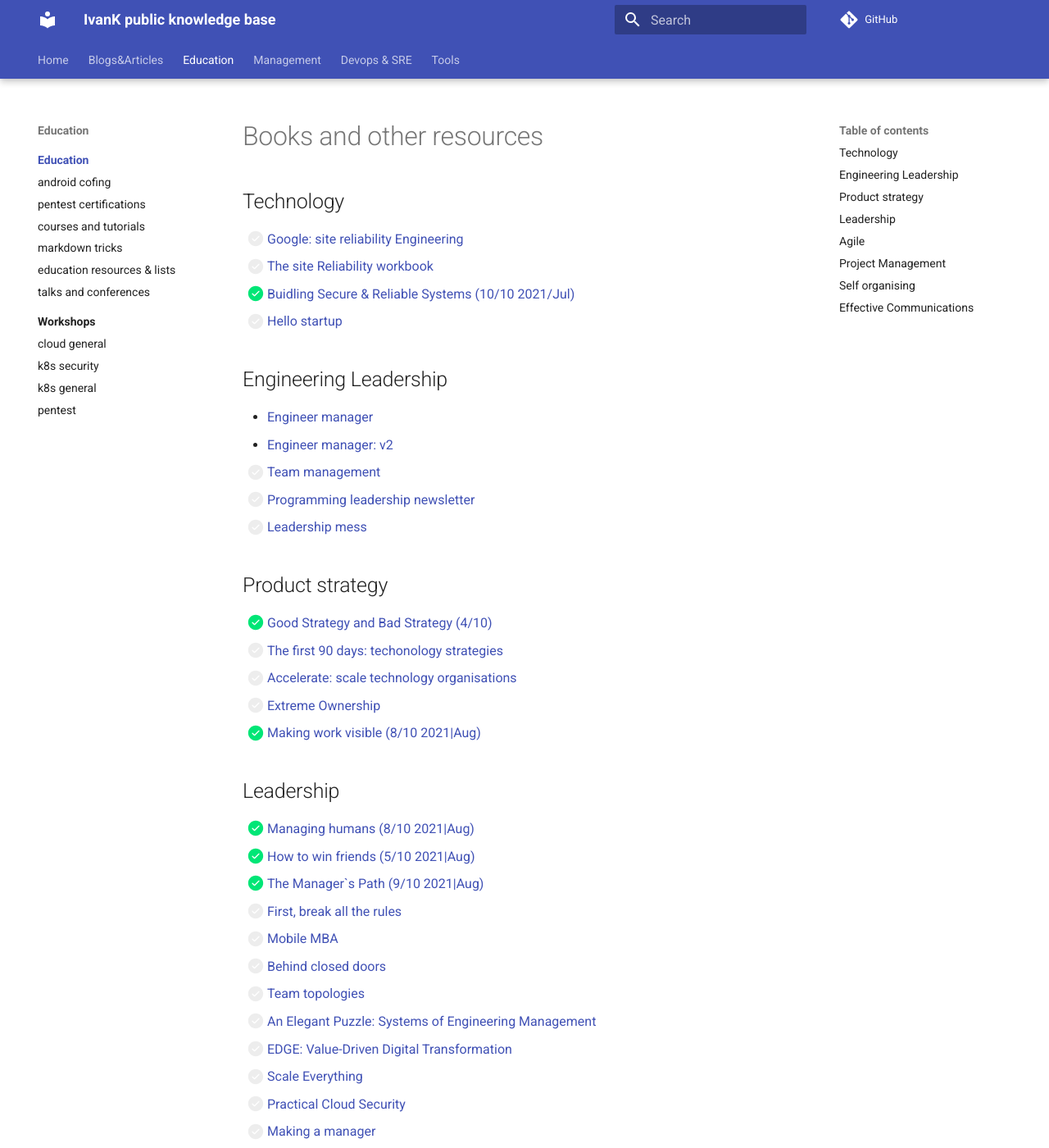
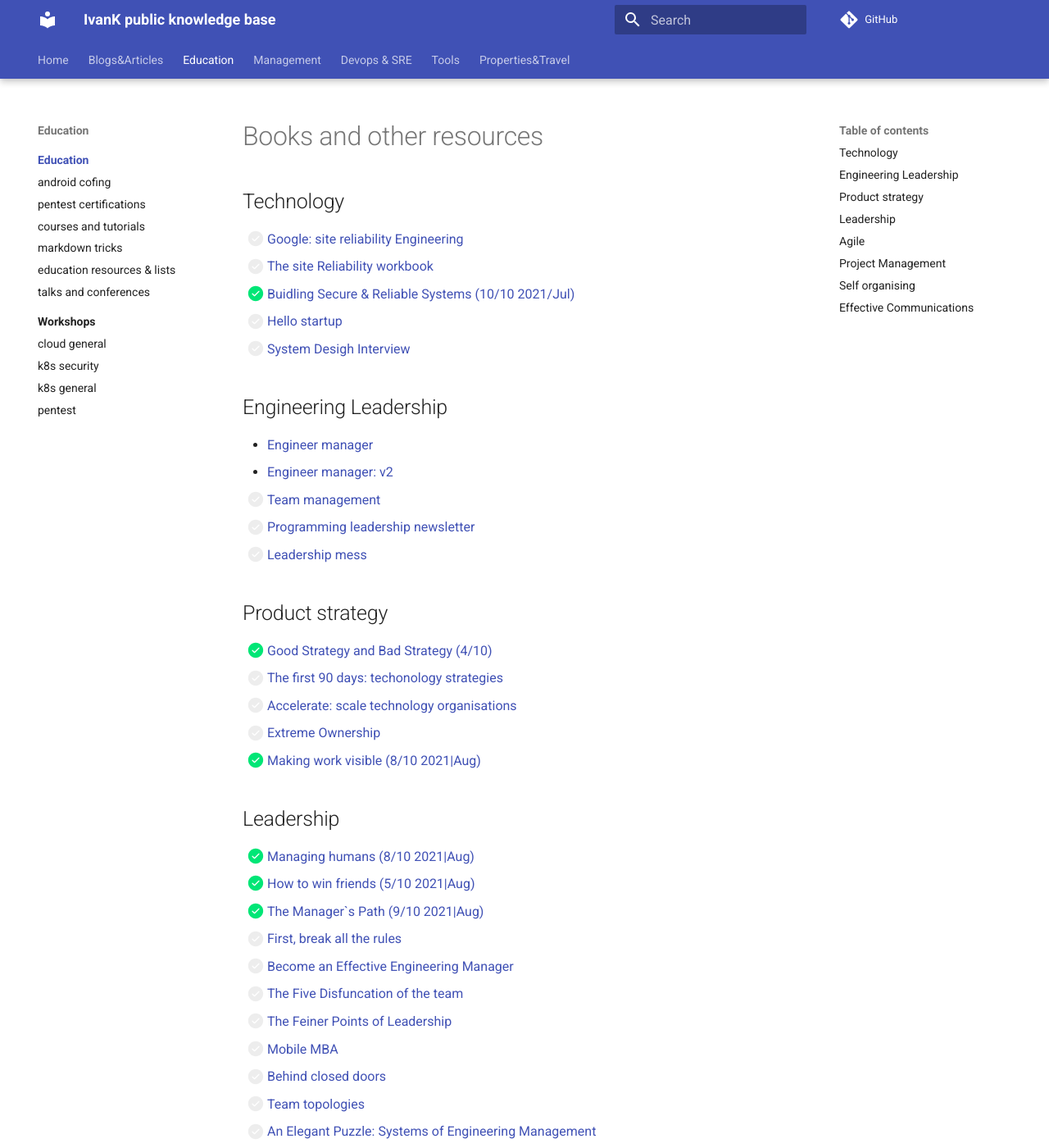
Before and after one commit to ivankatliarchuk/knowledge-base, an MkDocs documentation site: the page built from docs/education/index.md, in a window 1280 px wide and 1400 px high. Shown: the whole window at 82% size. Built offline with MkDocs 1.6.1 and Material for MkDocs 9.7.7, drawn with Linux system fonts in a browser that asks for light colours; comment, search, counter and statistics services are not loaded.

Commit message:
added properties and travel

```diff
--- a/docs/education/index.md
+++ b/docs/education/index.md
@@ -15,6 +15,7 @@
 - [ ] [The site Reliability workbook](https://sre.google/workbook/table-of-contents/){:target="_blank"}
 - [X] [Buidling Secure & Reliable Systems (10/10 2021/Jul)][secure-reliable]{:target="_blank"}
 - [ ] [Hello startup](https://www.hello-startup.net/?ref=ybrikman-home){:target="_blank"}
+- [ ] [System Desigh Interview](https://www.amazon.co.uk/dp/B08CMF2CQF?tag=gregdoesit-21&keywords=system%20design%20interview&geniuslink=true)
 
 ## Engineering Leadership
 
@@ -38,6 +39,9 @@
 - [X] [How to win friends (5/10 2021|Aug)](https://www.goodreads.com/book/show/4865.How_to_Win_Friends_and_Influence_People){:target="_blank"}
 - [X] [The Manager`s Path (9/10 2021|Aug)](https://www.amazon.co.uk/Manager%60s-Path-Camille-Fournier/dp/1491973897){:target="_blank"}
 - [ ] [First, break all the rules](https://www.amazon.co.uk/First-Break-All-Rules-Differently-ebook/dp/B01E7LH8E8/ref=sr_1_1?_encoding=UTF8&dchild=1&keywords=First%2C+Break+All+the+Rules%3A+What+the+World%27s+Greatest+Managers+Do+Differently&qid=1628839787&s=digital-text&sr=1-1)
+- [ ] [Become an Effective Engineering Manager](https://www.amazon.com/Become-Effective-Software-Engineering-Manager-ebook-dp-B08GF7P3G8/dp/B08GF7P3G8/ref=mt_other?_encoding=UTF8&me=&qid=1590871123)
+- [ ] [The Five Disfuncation of the team](https://www.amazon.com/Five-Dysfunctions-Team-Leadership-Lencioni-ebook-dp-B006960LQW/dp/B006960LQW/ref=mt_other?_encoding=UTF8&me=&qid=)
+- [ ] [The Feiner Points of Leadership](https://www.amazon.co.uk/dp/0446695750/ref=as_li_qf_asin_il_tl?ie=UTF8&linkCode=gs2&linkId=8a35cdd91e1046fe8ab6e38b7b1d90b7&creativeASIN=0446695750&tag=gregdoesit-21&creative=9325)
 - [ ] [Mobile MBA](https://www.amazon.com/Mobile-MBA-Skills-Further-Faster/dp/0273750216){:target="_blank"}
 - [ ] [Behind closed doors](){:target="_blank"}
 - [ ] [Team topologies](https://teamtopologies.com/book){:target="_blank"}
--- a/mkdocs.yml
+++ b/mkdocs.yml
@@ -125,3 +125,5 @@
   - Tools:
     - tools/index.md
     - ... | tools/*.md
+  - Properties&Travel:
+    - idex.md
```
Also changed, not shown: docs/travel/index.md (added, +13 -0 lines).
